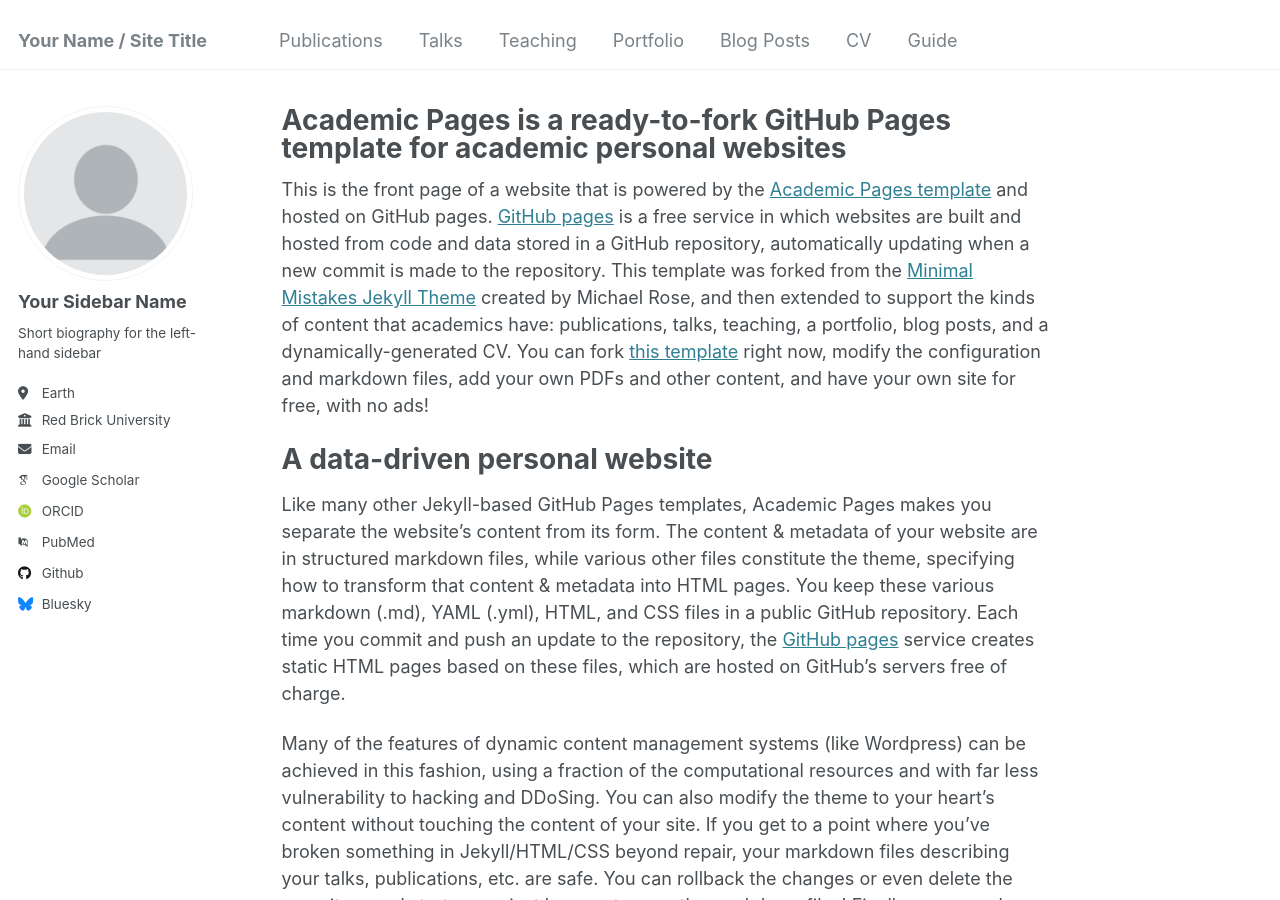
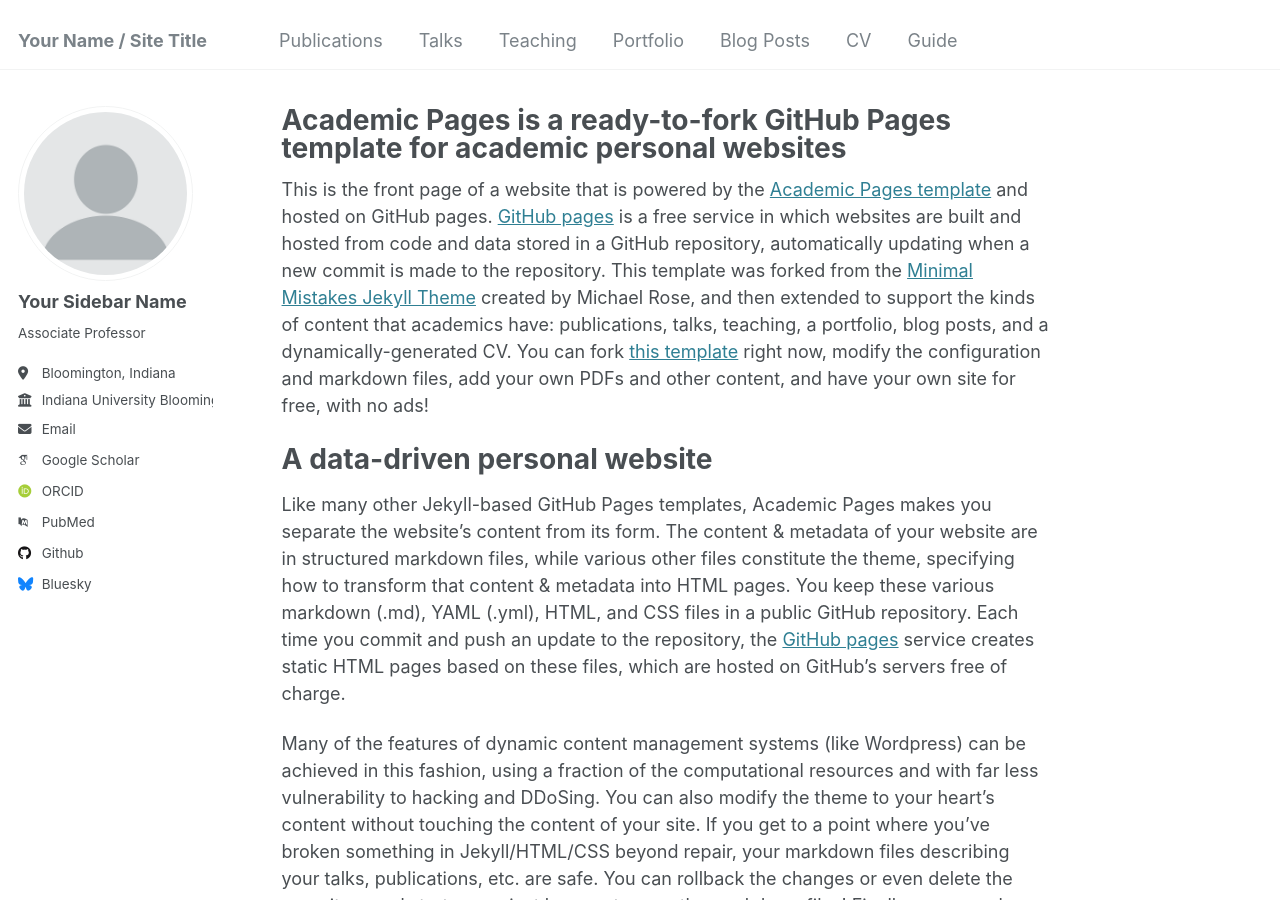
Before and after one commit to luyixing/luyixing.github.io, a Jekyll site: the page built from _pages/about.md, in a window 1280 px wide and 900 px high. Built offline with Jekyll 4.4.1, drawn with Linux system fonts in a browser that asks for light colours; some web fonts are replaced.

Commit message:
Update _config.yml
config.yml

```diff
--- a/_config.yml
+++ b/_config.yml
@@ -24,9 +24,9 @@ author:
   avatar           : "profile.png"
   name             : "Your Sidebar Name"
   pronouns         : # example: "she/her"
-  bio              : "Short biography for the left-hand sidebar"
-  location         : "Earth"
-  employer         : "Red Brick University"
+  bio              : "Associate Professor"
+  location         : "Bloomington, Indiana"
+  employer         : "Indiana University Bloomington/University of Illinois Urbana-Champaign Champaign"
   uri              : # URL
   email            : "none@example.org"
 
```
